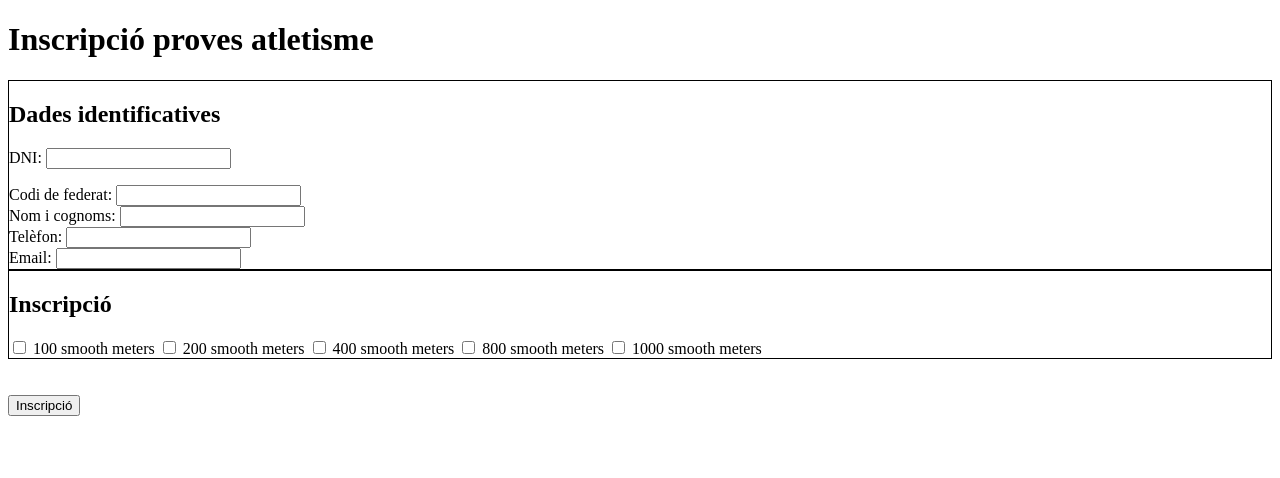
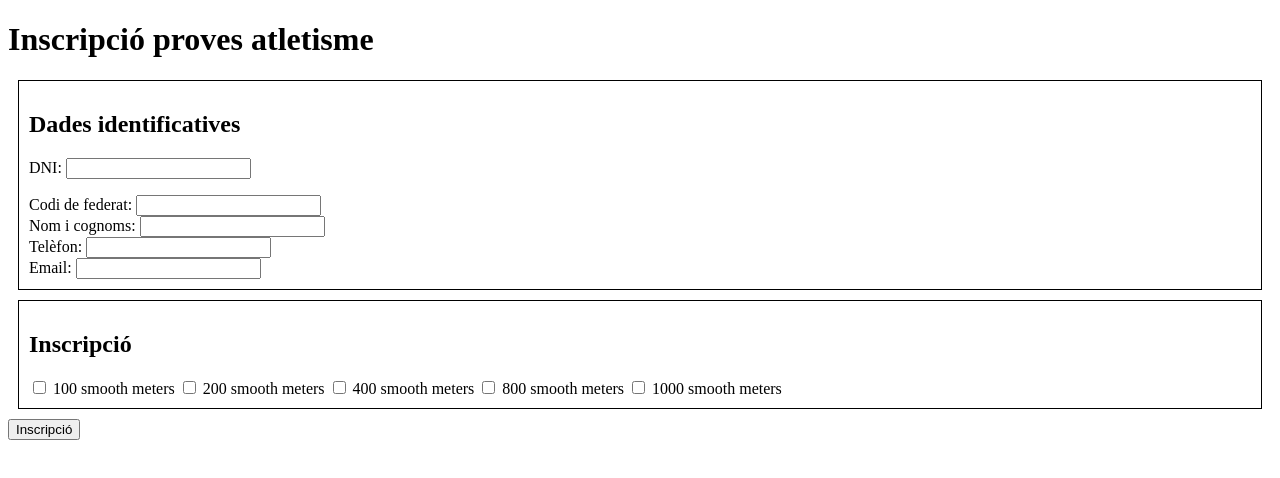
Before and after one commit to janEstrada24/inscripcio_proves_atletisme, an Angular app: page / in a window 1280 px wide. Shown: the top 478 px of the page. Built offline with nearby package versions, Linux system fonts and the light colour scheme.

Commit message:
Try failed to implement the 'Has identity data' test.
Margin and padding assigned to the div elements in "Registration" component.

```diff
--- a/src/app/Components/User/registration/registration.component.css
+++ b/src/app/Components/User/registration/registration.component.css
@@ -0,0 +1,4 @@
+div {
+    margin: 10px;
+    padding: 10px;
+}
--- a/src/app/Components/User/registration/registration.component.html
+++ b/src/app/Components/User/registration/registration.component.html
@@ -4,7 +4,7 @@
     <section><h1>Dades identificatives</h1></section>
     <label>DNI:
         <input type="text" [(ngModel)]="this.dni" (change)="setDniLetter()">
-        <p></p>
+        <p>{{this.dniLetter}}</p>
     </label>
 
     <label>Codi de federat:
@@ -58,6 +58,4 @@
     </label>
 </div>
 
-<br><br>
-
 <button>Inscripció</button>
```
